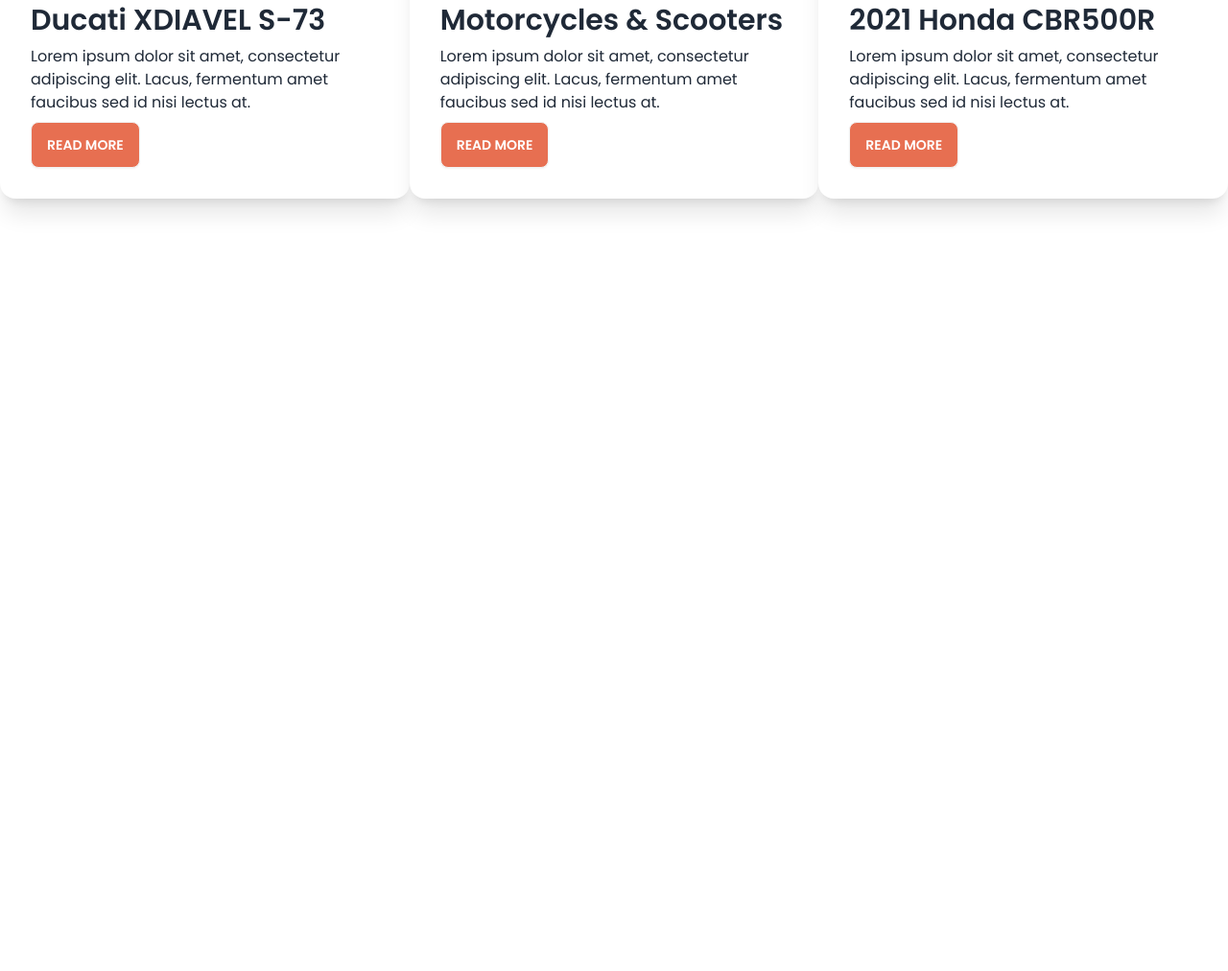
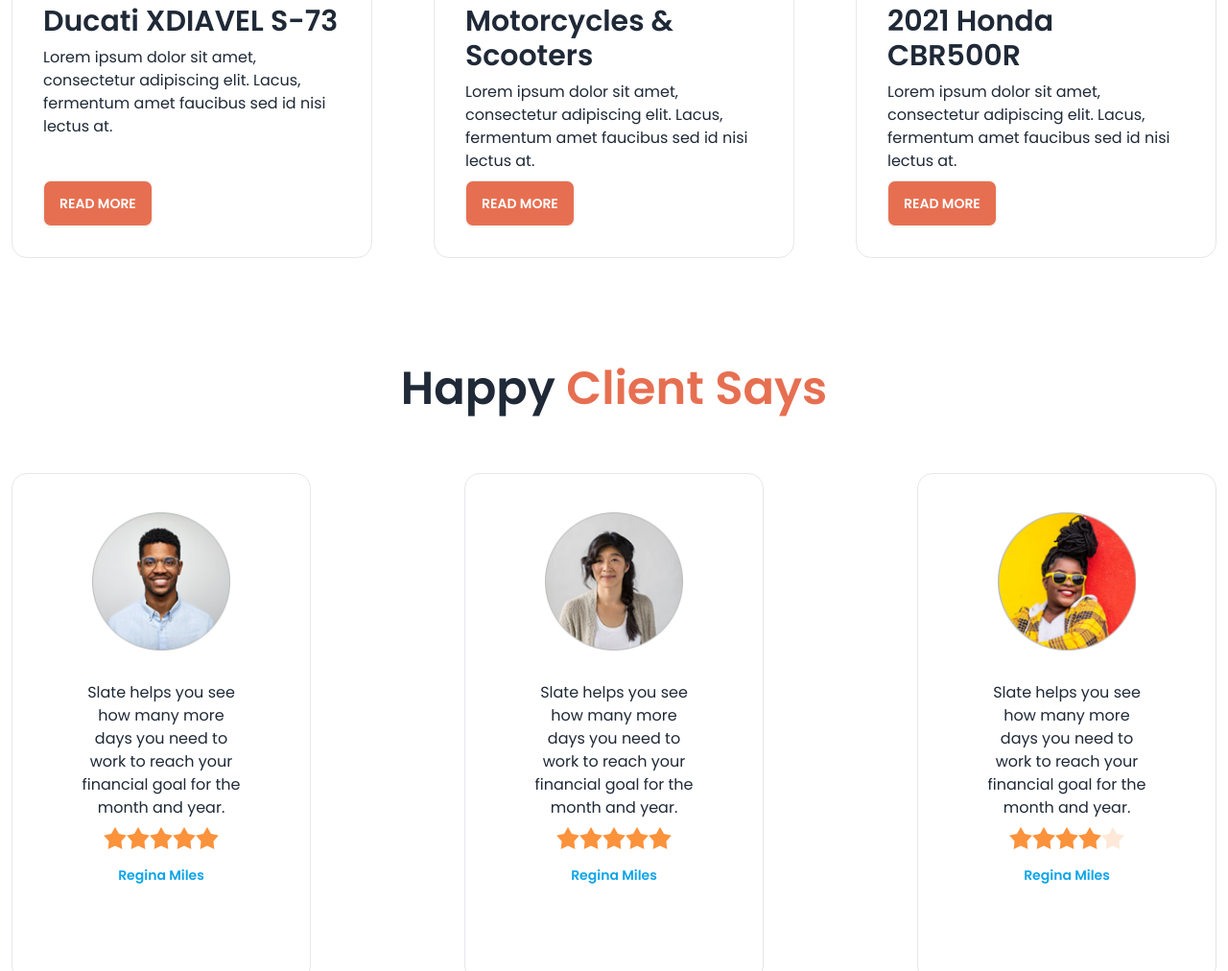
Before and after one commit to mehediunais/bike-zone-with-daisyUI, a plain HTML site: page index.html in a window 1280 px wide. Shown: the part 1788-2800 px from the top of the page at 96% size. Before the commit the page ends 2107 px from the top, so only its background shows below. Drawn offline with nearby package versions, Linux system fonts and the light colour scheme.

Commit message:
added review seciton

```diff
--- a/index.html
+++ b/index.html
@@ -37,7 +37,7 @@
     </style>
 </head>
 
-<body class="font-poppins">
+<body class="font-poppins mx-3">
     <!-- header start -->
     <header class="md:container md:mx-auto">
         <!-- nav start -->
@@ -194,7 +194,7 @@
                 <hr class="text-center mx-auto w-24 h-[2px] border-0 bg-orange-400">
             </div>
             <!-- bike photos -->
-            <div class="flex justify-around py-10">
+            <div class="grid grid-cols-1 md:grid-cols-2 lg:grid-cols-3 place-items-center gap-10 py-10">
                 <img src="images/others/feature-bike.png" alt="">
                 <img src="images/others/feature-bike.png" alt="">
                 <img src="images/others/feature-bike.png" alt="">
@@ -204,9 +204,9 @@
         <!-- latest news start -->
         <section class=" my-28">
             <h3 class="text-5xl mb-16 font-semibold text-center">Latest News</h3>
-            <div class="grid grid-cols-1 g md:grid-cols-2 lg:grid-cols-3">
+            <div class="grid grid-cols-1 g md:grid-cols-2 lg:grid-cols-3 gap-16">
                 <!-- first card start -->
-                <div class="card bg-base-100 shadow-xl">
+                <div class="card bg-base-100 border">
                     <figure><img src="images/others/latest1.png" alt="Shoes" /></figure>
                     <div class="card-body">
                         <h2 class="card-title text-3xl font-semibold">Ducati XDIAVEL S-73</h2>
@@ -219,7 +219,7 @@
                 </div>
                 <!-- first card end -->
                 <!-- second card start -->
-                <div class="card bg-base-100 shadow-xl">
+                <div class="card bg-base-100 border">
                     <figure><img src="images/others/latest2.png" alt="Shoes" /></figure>
                     <div class="card-body">
                         <h2 class="card-title text-3xl font-semibold">Motorcycles & Scooters</h2>
@@ -232,7 +232,7 @@
                 </div>
                 <!-- second card end -->
                 <!-- third card start -->
-                <div class="card bg-base-100 shadow-xl">
+                <div class="card bg-base-100 border">
                     <figure><img src="images/others/latest3.png" alt="Shoes" /></figure>
                     <div class="card-body">
                         <h2 class="card-title text-3xl font-semibold">2021 Honda CBR500R</h2>
@@ -247,6 +247,80 @@
             </div>
         </section>
         <!-- latest news end -->
+        <!-- happy clint says start -->
+        <section class="my-28">
+            <h3 class="text-5xl mb-12 font-semibold text-center">Happy <span class="text-bikeprimary">Client Says</span>
+            </h3>
+            <div class="grid grid-cols-1 md:grid-cols-2 lg:grid-cols-3 gap-40 mt-16">
+                <!-- 1st review start -->
+                <div class="card bg-base-100 py-10 px-9 border">
+                    <figure><img class="w-36" src="images/others/user-1.png" alt="Shoes" /></figure>
+                    <div class="card-body">
+                        <p class="text-center">Slate helps you see how
+                            many more days you need
+                            to work to reach your financial
+                            goal for the month and year.</p>
+                        <div class="rating justify-center">
+                            <input type="radio" name="rating-2" class="mask mask-star-2 bg-orange-400" />
+                            <input type="radio" name="rating-2" class="mask mask-star-2 bg-orange-400" />
+                            <input type="radio" name="rating-2" class="mask mask-star-2 bg-orange-400" />
+                            <input type="radio" name="rating-2" class="mask mask-star-2 bg-orange-400" checked />
+                            <input type="radio" name="rating-2" class="mask mask-star-2 bg-orange-400" />
+                        </div>
+                        <div class="text-center space-y-2 mt-2">
+                            <h4 class="text-sm font-semibold text-sky-500">Regina Miles</h4>
+                            <p class="text-sm font-semibold text-white">Banker</p>
+                        </div>
+                    </div>
+                </div>
+                <!-- 1st review end -->
+                <!-- 2nd review start -->
+                <div class="card bg-base-100 py-10 px-9 border">
+                    <figure><img class="w-36" src="images/others/user-2.png" alt="Shoes" /></figure>
+                    <div class="card-body">
+                        <p class="text-center">Slate helps you see how
+                            many more days you need
+                            to work to reach your financial
+                            goal for the month and year.</p>
+                        <div class="rating justify-center">
+                            <input type="radio" name="rating-2" class="mask mask-star-2 bg-orange-400" />
+                            <input type="radio" name="rating-2" class="mask mask-star-2 bg-orange-400" />
+                            <input type="radio" name="rating-2" class="mask mask-star-2 bg-orange-400" />
+                            <input type="radio" name="rating-2" class="mask mask-star-2 bg-orange-400" checked />
+                            <input type="radio" name="rating-2" class="mask mask-star-2 bg-orange-400" />
+                        </div>
+                        <div class="text-center space-y-2 mt-2">
+                            <h4 class="text-sm font-semibold text-sky-500">Regina Miles</h4>
+                            <p class="text-sm font-semibold text-white">Banker</p>
+                        </div>
+                    </div>
+                </div>
+                <!-- 2nd review end -->
+                <!-- 3rd review start -->
+                <div class="card bg-base-100 py-10 px-9 border">
+                    <figure><img class="w-36" src="images/others/user-3.png" alt="Shoes" /></figure>
+                    <div class="card-body">
+                        <p class="text-center">Slate helps you see how
+                            many more days you need
+                            to work to reach your financial
+                            goal for the month and year.</p>
+                        <div class="rating justify-center">
+                            <input type="radio" name="rating-2" class="mask mask-star-2 bg-orange-400" />
+                            <input type="radio" name="rating-2" class="mask mask-star-2 bg-orange-400" />
+                            <input type="radio" name="rating-2" class="mask mask-star-2 bg-orange-400" />
+                            <input type="radio" name="rating-2" class="mask mask-star-2 bg-orange-400" checked />
+                            <input type="radio" name="rating-2" class="mask mask-star-2 bg-orange-400" />
+                        </div>
+                        <div class="text-center space-y-2 mt-2">
+                            <h4 class="text-sm font-semibold text-sky-500">Regina Miles</h4>
+                            <p class="text-sm font-semibold text-white">Banker</p>
+                        </div>
+                    </div>
+                </div>
+                <!-- 3rd review end -->
+            </div>
+        </section>
+        <!-- happy clint says end -->
     </main>
     <footer></footer>
 </body>
```
